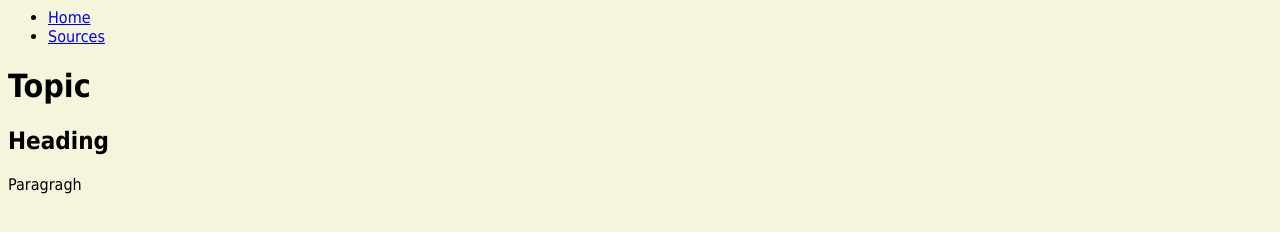
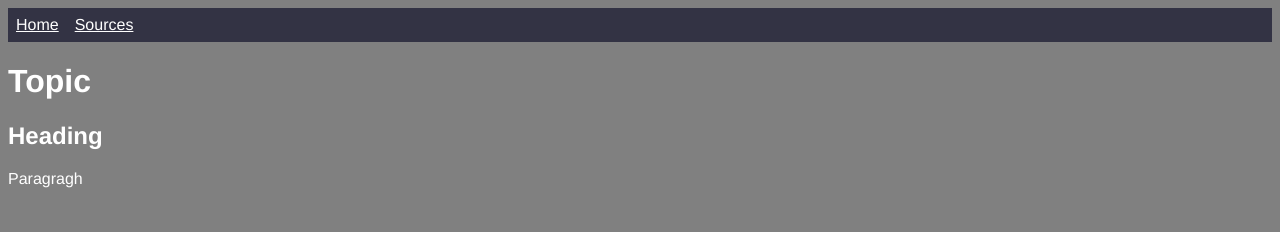
Before and after one commit to jblack-pvcc/jblack-pvcc.github.io, a plain HTML site: page home.html in a window 1280 px wide. Drawn offline with Linux system fonts and the light colour scheme.

Commit message:
Update home.html

```diff
--- a/home.html
+++ b/home.html
@@ -1,13 +1,13 @@
 <html>
   <head>
     <title>Civic Engagement Project</title>
-    <style>
-      body {#281700; background-color: #F5F5DC; font-family: tahoma, verdana;}
-    </style>
   </head>
   <div>
     <style>
-      body {#281700; background-color: #F5F5DC; font-family: tahoma, verdana;}
+      ul {list-style-type: none; background-color: #334; margin: 0; padding: 0; overflow: hidden;}
+      li {float: left;  background-color: #334;}
+      a {display: block; padding: 8px; color: white}
+      body {background-color: #808080; color: white; font-family: Helvetica}
     </style>
     <ul>
       <li>
```
